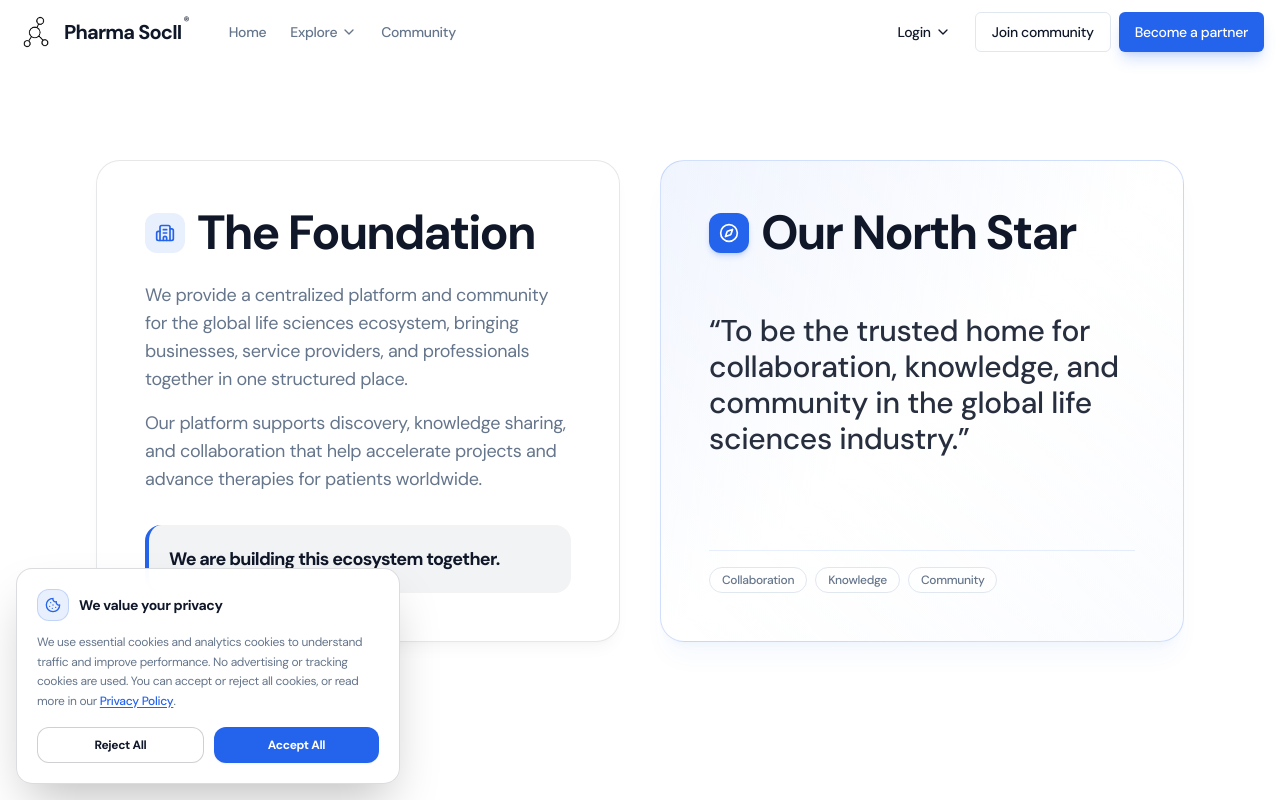
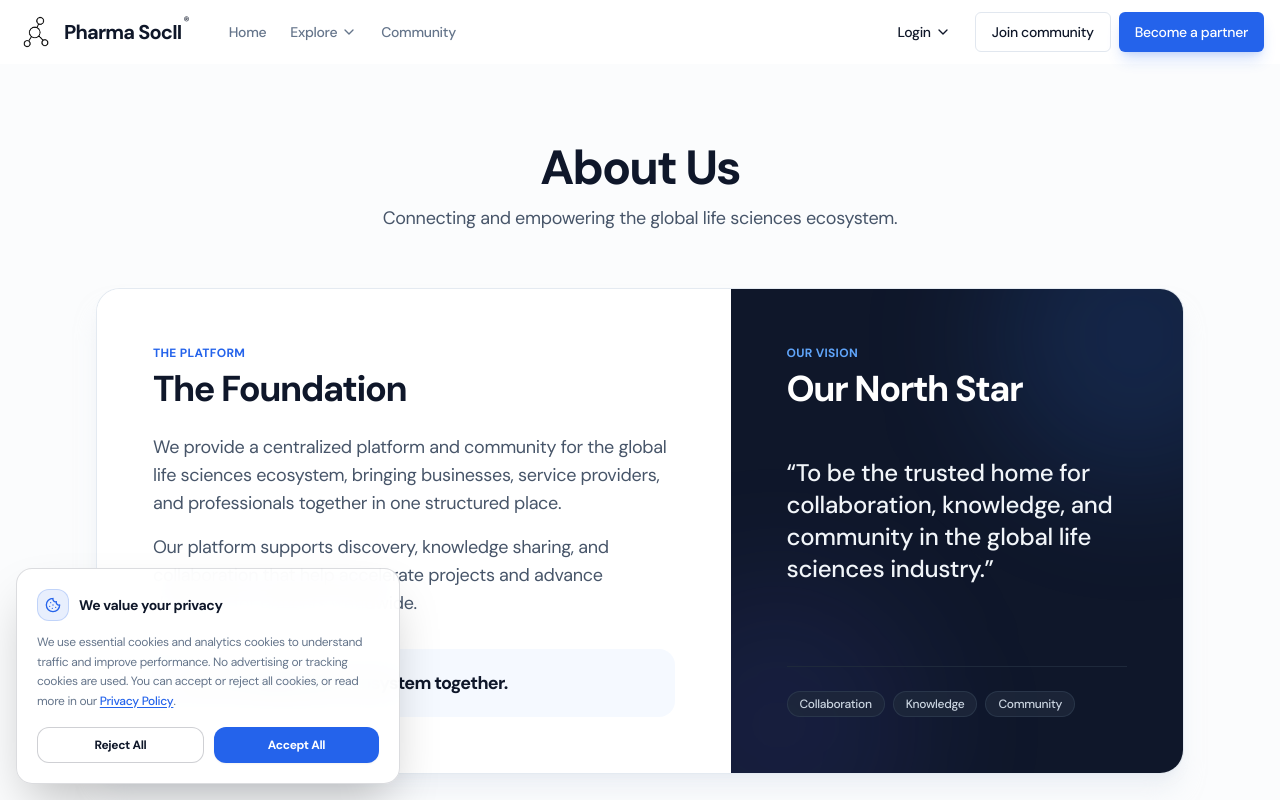
Before and after one commit to simran-kanda1/pharmasocii, a React (Vite) app: page /about in a window 1280 px wide. Shown: the top 800 px of the page. Built offline with nearby package versions, Linux system fonts and the light colour scheme; no server answers.

Commit message:
feat(about): elevate About Us page with cohesive header and unified showcase layout

```diff
--- a/src/pages/AboutUs.tsx
+++ b/src/pages/AboutUs.tsx
@@ -1,5 +1,4 @@
 import { useEffect } from "react";
-import { Compass, Building2 } from "lucide-react";
 
 export default function AboutUs() {
   useEffect(() => {
@@ -7,27 +6,34 @@ export default function AboutUs() {
   }, []);
 
   return (
-    <div className="flex flex-col w-full bg-background min-h-[calc(100vh-4rem)]">
-      <section className="relative py-16 sm:py-20 lg:py-24 overflow-hidden">
-        {/* Subtle background glow */}
-        <div className="absolute top-1/3 left-1/2 -translate-x-1/2 -translate-y-1/2 w-[600px] h-[300px] bg-primary/5 rounded-full blur-3xl pointer-events-none -z-10" />
+    <div className="flex flex-col w-full bg-slate-50/50 min-h-[calc(100vh-4rem)]">
+      <section className="relative py-12 sm:py-16 lg:py-20">
+        <div className="container relative z-10 mx-auto px-4 sm:px-6 lg:px-8 max-w-6xl">
+          {/* Header */}
+          <div className="text-center max-w-2xl mx-auto mb-10 sm:mb-14">
+            <h1 className="text-4xl sm:text-5xl font-extrabold text-slate-900 tracking-tight mb-3">
+              About Us
+            </h1>
+            <p className="text-base sm:text-lg text-slate-600 font-normal">
+              Connecting and empowering the global life sciences ecosystem.
+            </p>
+          </div>
 
-        <div className="container relative z-10 mx-auto px-4 sm:px-6 lg:px-8 max-w-6xl">
-          {/* Side by side layout */}
-          <div className="grid grid-cols-1 lg:grid-cols-2 gap-8 lg:gap-10 items-stretch">
-            {/* The Foundation */}
-            <div className="rounded-3xl border border-foreground/10 bg-card p-8 sm:p-10 md:p-12 shadow-lg shadow-black/[0.03] flex flex-col justify-between space-y-8 hover:border-primary/30 transition-all duration-300">
+          {/* Unified Master Showcase */}
+          <div className="rounded-3xl border border-slate-200/90 bg-white shadow-xl shadow-slate-200/50 overflow-hidden grid grid-cols-1 lg:grid-cols-12">
+            {/* The Foundation (Left 7 Cols) */}
+            <div className="lg:col-span-7 p-8 sm:p-12 lg:p-14 flex flex-col justify-between space-y-8 bg-white">
               <div className="space-y-6">
-                <div className="flex items-center gap-3">
-                  <div className="w-10 h-10 rounded-xl bg-primary/10 flex items-center justify-center text-primary shrink-0">
-                    <Building2 className="w-5 h-5" />
-                  </div>
-                  <h1 className="text-3xl sm:text-4xl md:text-5xl font-extrabold tracking-tight text-foreground leading-[1.1]">
+                <div>
+                  <span className="text-xs font-bold uppercase tracking-wider text-primary block mb-2">
+                    The Platform
+                  </span>
+                  <h2 className="text-3xl sm:text-4xl font-extrabold text-slate-900 tracking-tight leading-tight">
                     The Foundation
-                  </h1>
+                  </h2>
                 </div>
 
-                <div className="space-y-4 text-base sm:text-lg text-muted-foreground leading-relaxed font-normal">
+                <div className="space-y-4 text-base sm:text-lg text-slate-600 leading-relaxed font-normal">
                   <p>
                     We provide a centralized platform and community for the global life sciences ecosystem, bringing businesses, service providers, and professionals together in one structured place.
                   </p>
@@ -37,36 +43,40 @@ export default function AboutUs() {
                 </div>
               </div>
 
-              <div className="p-4 sm:p-5 rounded-2xl bg-foreground/5 border-l-4 border-primary">
-                <p className="text-base sm:text-lg font-bold text-foreground tracking-tight">
+              <div className="p-4 sm:p-5 rounded-r-2xl rounded-l-md bg-blue-50/60 border-l-4 border-primary">
+                <p className="text-base sm:text-lg font-bold text-slate-900 tracking-tight">
                   We are building this ecosystem together.
                 </p>
               </div>
             </div>
 
-            {/* Our North Star */}
-            <div className="rounded-3xl border border-primary/20 bg-gradient-to-br from-primary/[0.07] via-card to-primary/[0.02] p-8 sm:p-10 md:p-12 shadow-xl shadow-primary/[0.04] flex flex-col justify-between space-y-8 hover:border-primary/35 transition-all duration-300 relative overflow-hidden">
-              <div className="space-y-6">
-                <div className="flex items-center gap-3">
-                  <div className="w-10 h-10 rounded-xl bg-primary text-primary-foreground flex items-center justify-center shrink-0 shadow-md shadow-primary/20">
-                    <Compass className="w-5 h-5" />
-                  </div>
-                  <h2 className="text-3xl sm:text-4xl md:text-5xl font-extrabold tracking-tight text-foreground leading-[1.1]">
+            {/* Our North Star (Right 5 Cols) */}
+            <div className="lg:col-span-5 bg-slate-900 text-white p-8 sm:p-12 lg:p-14 flex flex-col justify-between relative overflow-hidden">
+              {/* Subtle radiant background glow */}
+              <div className="absolute -top-24 -right-24 w-72 h-72 bg-blue-500/15 rounded-full blur-3xl pointer-events-none" />
+              <div className="absolute -bottom-24 -left-24 w-72 h-72 bg-indigo-500/10 rounded-full blur-3xl pointer-events-none" />
+
+              <div className="relative z-10 space-y-6">
+                <div>
+                  <span className="text-xs font-bold uppercase tracking-wider text-blue-400 block mb-2">
+                    Our Vision
+                  </span>
+                  <h2 className="text-3xl sm:text-4xl font-extrabold text-white tracking-tight leading-tight">
                     Our North Star
                   </h2>
                 </div>
 
-                <div className="py-4 sm:py-8">
-                  <blockquote className="text-xl sm:text-2xl md:text-3xl font-medium text-foreground/90 leading-relaxed sm:leading-snug">
+                <div className="py-2 sm:py-6">
+                  <blockquote className="text-xl sm:text-2xl font-medium text-slate-100 leading-relaxed">
                     “To be the trusted home for collaboration, knowledge, and community in the global life sciences industry.”
                   </blockquote>
                 </div>
               </div>
 
-              <div className="flex flex-wrap items-center gap-2 pt-4 border-t border-primary/10 text-xs font-medium text-muted-foreground">
-                <span className="px-3 py-1 rounded-full bg-background/80 border border-border shadow-xs">Collaboration</span>
-                <span className="px-3 py-1 rounded-full bg-background/80 border border-border shadow-xs">Knowledge</span>
-                <span className="px-3 py-1 rounded-full bg-background/80 border border-border shadow-xs">Community</span>
+              <div className="relative z-10 pt-6 border-t border-slate-800 flex flex-wrap gap-2 text-xs font-medium text-slate-300">
+                <span className="px-3 py-1 rounded-full bg-slate-800/80 border border-slate-700/60">Collaboration</span>
+                <span className="px-3 py-1 rounded-full bg-slate-800/80 border border-slate-700/60">Knowledge</span>
+                <span className="px-3 py-1 rounded-full bg-slate-800/80 border border-slate-700/60">Community</span>
               </div>
             </div>
           </div>
```
Also changed, not shown: 6 other files (tests, documents, lock files or other folders).
